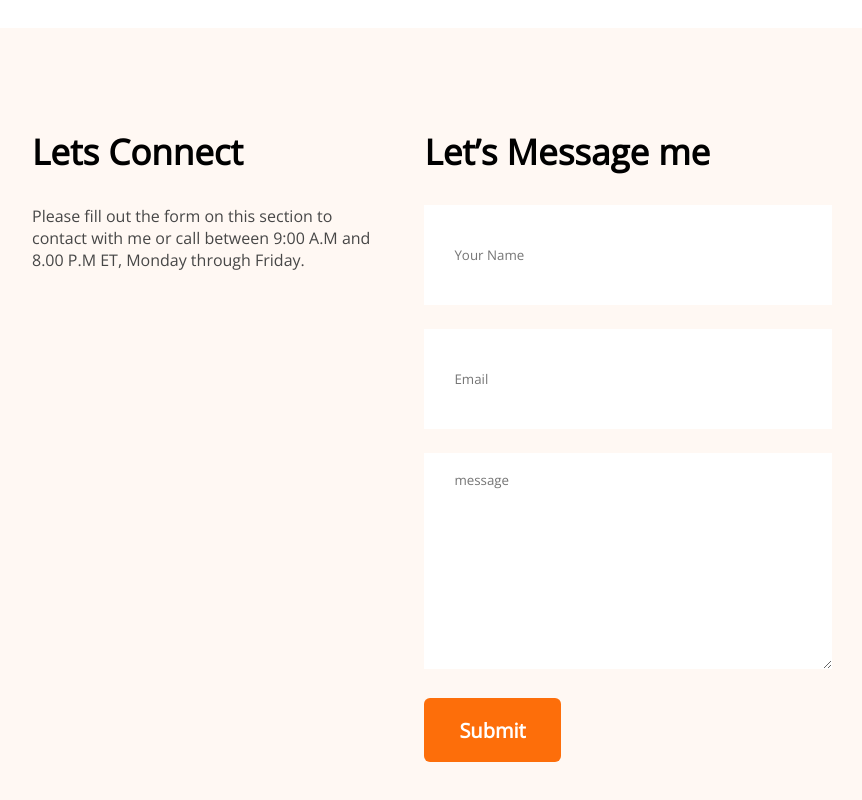
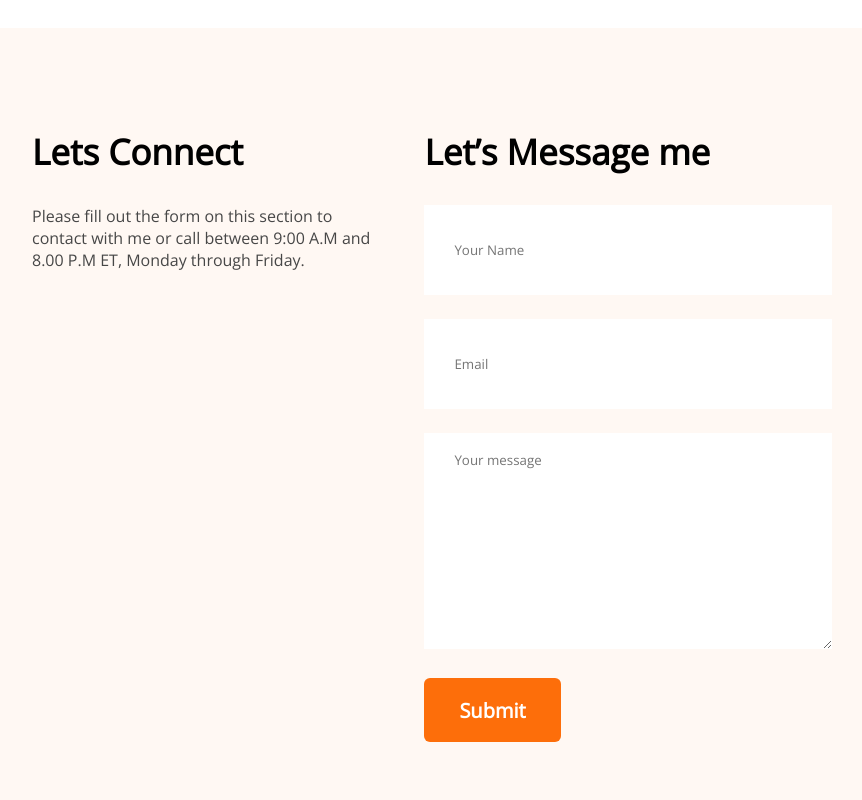
Before and after one commit to Zillur73/developer-portfolio, a plain HTML site: page index.html in a window 1280 px wide. Shown: the part 2896-3696 px from the top of the page, without its empty margins (238-1100 px from the left). Drawn offline with nearby package versions, Linux system fonts and the light colour scheme.

Commit message:
contact added

```diff
--- a/index.html
+++ b/index.html
@@ -162,7 +162,7 @@
 
                 <input class="" type="text" placeholder="Your Name">
                 <input class="" type="email" placeholder="Email">
-                <textarea name="" id="" cols="30" rows="10" placeholder="message"></textarea>
+                <textarea name="" id="" cols="30" rows="10" placeholder="Your message"></textarea>
                 <input class="hire-btn" type="submit" value="Submit">
 
 
--- a/style/style.css
+++ b/style/style.css
@@ -228,9 +228,9 @@ section{
     width: 100%;
     padding: 18px 30px;
 }
-.contact-section input{
+.contact-section input[type="text"],input[type="email"]{
 
-    height: 64px;
+    height: 54px;
 }
 .contact-title{
     margin-bottom: 30px;
```
